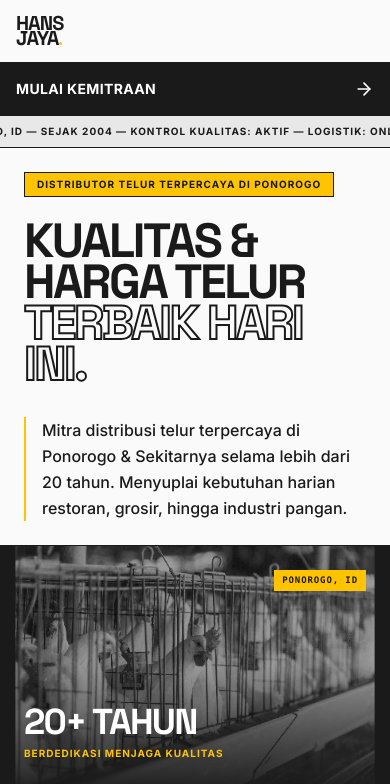
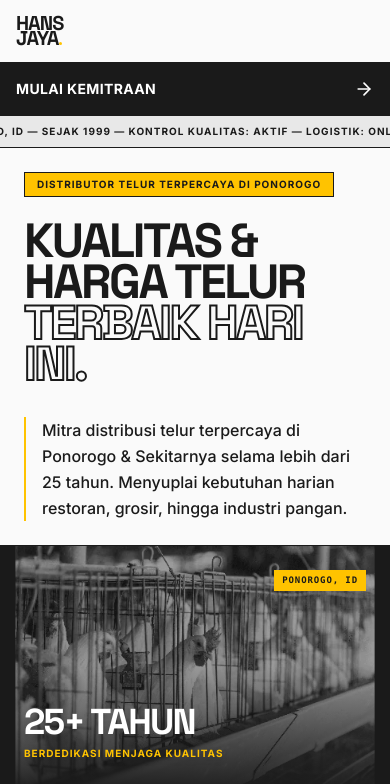
Before and after one commit to hansduf/hansjaya, a React (Vite) app: page / in a window 390 px wide. Shown: the top 784 px of the page. Built offline with nearby package versions, Linux system fonts and the light colour scheme; no server answers; the database is empty.

Commit message:
fix: update WhatsApp number to 08993179345 and establish year to 1999

```diff
--- a/index.html
+++ b/index.html
@@ -82,7 +82,7 @@
       "sameAs": [
         "https://www.instagram.com/hansjaya"
       ],
-      "description": "Distributor telur terpercaya di Ponorogo, menyediakan telur ayam ras, puyuh, bebek dan berbagai jenis telur lainnya. Pengalaman lebih dari 20 tahun melayani kebutuhan telur berkualitas untuk grosir bisnis dengan harga terlengkap dan kompetitif."
+      "description": "Distributor telur terpercaya di Ponorogo, menyediakan telur ayam ras, puyuh, bebek dan berbagai jenis telur lainnya. Pengalaman lebih dari 25 tahun (sejak 1999) melayani kebutuhan telur berkualitas untuk grosir bisnis dengan harga terlengkap dan kompetitif."
     }
     </script>
 
@@ -121,7 +121,7 @@
           "name": "Apakah telur dari Hans Jaya berkualitas?",
           "acceptedAnswer": {
             "@type": "Answer",
-            "text": "Ya, semua telur dari Hans Jaya adalah telur berkualitas pilihan langsung dari peternak terpercaya di Ponorogo. Kami menjamin kualitas terbaik dengan pengalaman lebih dari 20 tahun sebagai distributor telur."
+            "text": "Ya, semua telur dari Hans Jaya adalah telur berkualitas pilihan langsung dari peternak terpercaya di Ponorogo. Kami menjamin kualitas terbaik dengan pengalaman lebih dari 25 tahun sebagai distributor telur (berdiri sejak 1999)."
           }
         },
         {
--- a/src/components/QualityAccordion.tsx
+++ b/src/components/QualityAccordion.tsx
@@ -38,7 +38,7 @@ export const qualityItems = [
         title: 'Distribusi Tercepat',
         short: 'Menjangkau Ponorogo, Madiun, hingga Ngawi',
         detail:
-            'Dengan pengalaman 20 tahun, kami memahami rute tercepat untuk memastikan telur tidak tertahan lama di perjalanan. Area Tulungagung, Trenggalek, dan sekitarnya tercover dalam hitungan jam.',
+            'Dengan pengalaman lebih dari 25 tahun, kami memahami rute tercepat untuk memastikan telur tidak tertahan lama di perjalanan. Area Tulungagung, Trenggalek, dan sekitarnya tercover dalam hitungan jam.',
         stat: 99,
         statLabel: 'On-time delivery',
     },
--- a/src/pages/Beranda.tsx
+++ b/src/pages/Beranda.tsx
@@ -295,7 +295,7 @@ Terima kasih.`;
                             Kualitas & <span className="text-[#E8A020]">Harga Telur</span> Terbaik Hari Ini.
                         </h1>
                         <p className="text-lg md:text-xl text-white/80 font-light mb-10 leading-relaxed max-w-xl">
-                            Mitra distribusi telur terpercaya di Ponorogo & Sekitarnya selama lebih dari 20 tahun. Menyuplai kebutuhan harian restoran, grosir, hingga industri pangan.
+                            Mitra distribusi telur terpercaya di Ponorogo & Sekitarnya selama lebih dari 25 tahun. Menyuplai kebutuhan harian restoran, grosir, hingga industri pangan.
                         </p>
                         <div className="flex flex-wrap gap-4">
                             <a href="#contact" className="bg-gradient-to-br from-[#E8A020]/80 to-[#C47A1E]/60 backdrop-blur-xl hover:from-[#E8A020] hover:to-[#C47A1E] text-white px-8 py-4 rounded-full font-bold transition-all flex items-center gap-2 shadow-2xl border border-white/40 ring-1 ring-white/10">
@@ -319,10 +319,10 @@ Terima kasih.`;
                     <div className="lg:col-span-4 relative z-20 reveal-up">
                         <h2 className="text-[#E8A020] font-bold tracking-wider uppercase text-sm mb-3">Tentang & Jaringan</h2>
                         <h3 className="font-serif text-4xl lg:text-5xl font-bold mb-6 text-[#2C1A00] leading-tight">
-                            Dua Dekade Menjaga <span className="text-[#E8A020]">Kualitas</span>.
+                            Berdedikasi Sejak 1999 Menjaga <span className="text-[#E8A020]">Kualitas</span>.
                         </h3>
                         <p className="text-gray-600 text-lg leading-relaxed mb-8">
-                            Berpusat di Ponorogo, Hans Jaya telah mendedikasikan diri selama lebih dari 20 tahun untuk menyalurkan telur segar langsung dari kandang. Jaringan kami kini menjangkau Madiun, Ngawi, Tulungagung, Trenggalek, hingga Purwantoro dengan integritas tinggi.
+                            Berpusat di Ponorogo, Hans Jaya telah mendedikasikan diri selama lebih dari 25 tahun untuk menyalurkan telur segar langsung dari kandang. Jaringan kami kini menjangkau Madiun, Ngawi, Tulungagung, Trenggalek, hingga Purwantoro dengan integritas tinggi.
                         </p>
 
                         <div className="grid grid-cols-2 gap-4 mb-8">
@@ -330,7 +330,7 @@ Terima kasih.`;
                                 { label: 'Mitra Klien', value: '500+', icon: Store },
                                 { label: 'Ton/Bulan', value: '120+', icon: Package },
                                 { label: 'Wilayah Jangkauan', value: 'Ponorogo+', icon: MapPin },
-                                { label: 'Tahun Pengalaman', value: '20+', icon: Clock }
+                                { label: 'Tahun Pengalaman', value: '25+', icon: Clock }
                             ].map((stat, i) => (
                                 <div key={i} className="bg-white p-5 rounded-2xl border border-[#E8A020]/10 shadow-sm hover:shadow-xl transition-shadow group">
                                     <stat.icon className="text-[#E8A020] mb-3 group-hover:scale-110 transition-transform" size={24} />
--- a/src/pages/BerandaV2.tsx
+++ b/src/pages/BerandaV2.tsx
@@ -61,7 +61,7 @@ const MegaFooter = () => {
                         <Logo className="text-6xl lg:text-7xl mb-6" dark={true} />
                         <h3 className="text-lg lg:text-xl font-bold uppercase tracking-widest text-[#FFC300] mb-3">Mengapa Kami Nomor #1 di Ponorogo</h3>
                         <p className="text-sm font-medium text-[#FAFAFA]/70 leading-relaxed max-w-md italic border-l-2 border-[#FFC300] pl-4">
-                            "Kepercayaan mitra adalah kunci keberhasilan Hans Jaya selama lebih dari dua dekade."
+                            "Kepercayaan mitra adalah kunci keberhasilan Hans Jaya sejak 1999."
                         </p>
                     </div>
                     <div className="mt-12 text-xs font-mono text-[#FAFAFA]/50 uppercase">
@@ -313,7 +313,7 @@ export default function BerandaV2() {
             {/* MARQUEE TICKER */}
             <div className="border-b border-[#1A1A1A] bg-[#E8E8E8] overflow-hidden whitespace-nowrap py-2 text-[10px] font-bold uppercase tracking-widest text-[#1A1A1A]">
                 <div className="animate-marquee gap-8">
-                    {Array(10).fill("DISTRIBUSI TELUR HANS JAYA — PONOROGO, ID — SEJAK 2004 — KONTROL KUALITAS: AKTIF — LOGISTIK: ONLINE").map((text, i) => (
+                    {Array(10).fill("DISTRIBUSI TELUR HANS JAYA — PONOROGO, ID — SEJAK 1999 — KONTROL KUALITAS: AKTIF — LOGISTIK: ONLINE").map((text, i) => (
                         <span key={i} className="flex items-center gap-4">
                             {text} <span className="w-2 h-2 bg-[#FFC300] rounded-none inline-block animate-pulse"></span>
                         </span>
@@ -336,7 +336,7 @@ export default function BerandaV2() {
                             <span className="text-transparent" style={{ WebkitTextStroke: '2px #1A1A1A' }}>TERBAIK HARI INI.</span>
                         </h1>
                         <p className="font-medium text-base md:text-lg max-w-md leading-relaxed border-l-2 border-[#FFC300] pl-4">
-                            Mitra distribusi telur terpercaya di Ponorogo & Sekitarnya selama lebih dari 20 tahun. Menyuplai kebutuhan harian restoran, grosir, hingga industri pangan.
+                            Mitra distribusi telur terpercaya di Ponorogo & Sekitarnya selama lebih dari 25 tahun. Menyuplai kebutuhan harian restoran, grosir, hingga industri pangan.
                         </p>
                     </div>
 
@@ -370,7 +370,7 @@ export default function BerandaV2() {
                                 <span className="bg-[#FFC300] text-[#1A1A1A] px-2 py-1">Ponorogo, ID</span>
                             </div>
                             <div className="relative z-10 mt-auto pt-16">
-                                <h2 className="font-grotesk font-black text-4xl lg:text-5xl xl:text-6xl text-white uppercase tracking-tighter mb-1 drop-shadow-lg">20+ Tahun</h2>
+                                <h2 className="font-grotesk font-black text-4xl lg:text-5xl xl:text-6xl text-white uppercase tracking-tighter mb-1 drop-shadow-lg">25+ Tahun</h2>
                                 <p className="text-[#FFC300] font-bold text-[10px] lg:text-xs uppercase tracking-widest drop-shadow-md">Berdedikasi Menjaga Kualitas</p>
                             </div>
                         </div>
@@ -545,7 +545,7 @@ export default function BerandaV2() {
                                 { label: 'Mitra Klien', value: '500+' },
                                 { label: 'Ton/Bulan', value: '10+' },
                                 { label: 'Wilayah Jangkauan', value: 'Ponorogo+' },
-                                { label: 'Tahun Pengalaman', value: '20+' },
+                                { label: 'Tahun Pengalaman', value: '25+' },
                             ].map((stat, i) => (
                                 <div key={i} className={`p-6 lg:p-10 flex flex-col justify-end hover:bg-[#1A1A1A] hover:text-white transition-colors group overflow-hidden
                                     ${i < 2 ? 'border-t-0' : ''}
@@ -571,9 +571,9 @@ export default function BerandaV2() {
                     <div className="p-0 flex flex-col justify-between">
                         <div className="p-8 lg:p-12 border-b border-[#1A1A1A]">
                             <h2 className="font-grotesk font-black text-4xl lg:text-5xl uppercase tracking-tighter mb-4">Tentang & Jaringan</h2>
-                            <p className="text-sm font-bold uppercase tracking-wide text-[#FFC300] mb-2">Dua Dekade Menjaga Kualitas.</p>
+                            <p className="text-sm font-bold uppercase tracking-wide text-[#FFC300] mb-2">Berdedikasi Sejak 1999 Menjaga Kualitas.</p>
                             <p className="text-sm leading-relaxed max-w-md mb-8">
-                                Berpusat di Ponorogo, Hans Jaya telah mendedikasikan diri selama lebih dari 20 tahun untuk menyalurkan telur segar langsung dari kandang. Jaringan kami kini menjangkau Madiun, Ngawi, Tulungagung, Trenggalek, hingga Purwantoro dengan integritas tinggi.
+                                Berpusat di Ponorogo, Hans Jaya telah mendedikasikan diri selama lebih dari 25 tahun untuk menyalurkan telur segar langsung dari kandang. Jaringan kami kini menjangkau Madiun, Ngawi, Tulungagung, Trenggalek, hingga Purwantoro dengan integritas tinggi.
                             </p>
 
                             <div className="grid grid-cols-1 sm:grid-cols-3 gap-6 pt-6 border-t border-[#1A1A1A]/20">
@@ -635,7 +635,7 @@ export default function BerandaV2() {
                                 {
                                     title: "Distribusi Tercepat",
                                     sub: "Menjangkau Ponorogo, Madiun, hingga Ngawi",
-                                    desc: "Dengan pengalaman 20 tahun, kami memahami rute tercepat untuk memastikan telur tidak tertahan lama di perjalanan. Area Tulungagung, Trenggalek, dan sekitarnya tercover dalam hitungan jam.",
+                                    desc: "Dengan pengalaman lebih dari 25 tahun, kami memahami rute tercepat untuk memastikan telur tidak tertahan lama di perjalanan. Area Tulungagung, Trenggalek, dan sekitarnya tercover dalam hitungan jam.",
                                     stat: "99%",
                                     statLabel: "On-time Delivery"
                                 }
```
